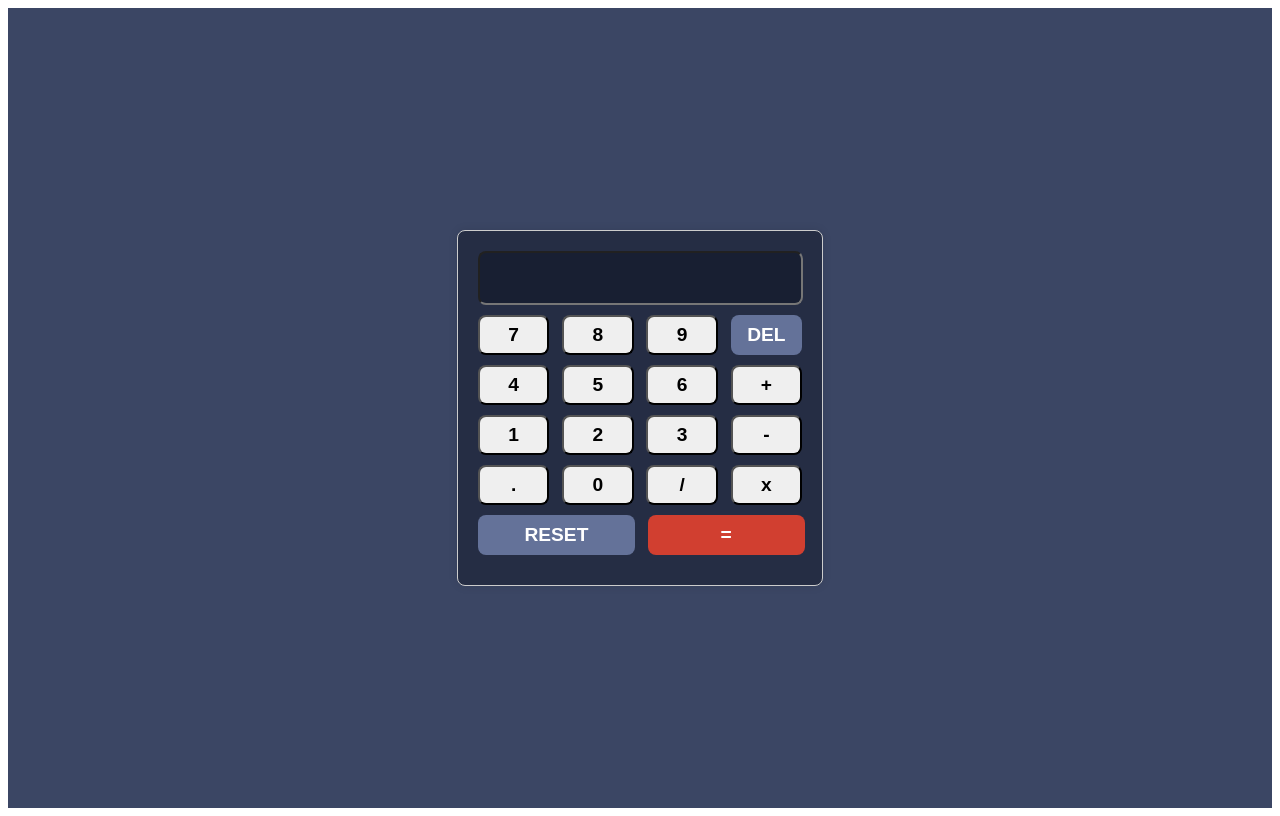
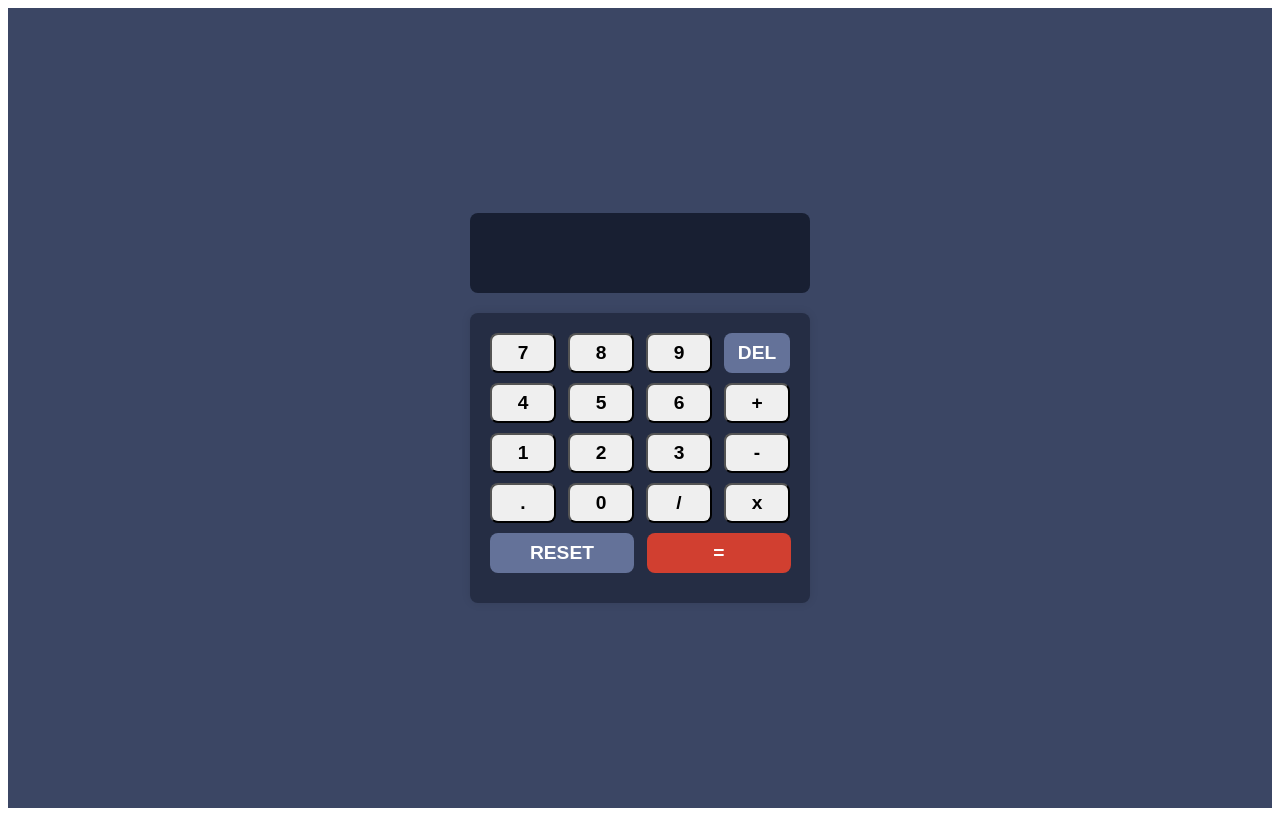
Before and after one commit to WahaajTauqir/Assign1_Calculator, an Angular app: page / in a window 1280 px wide. Built offline with nearby package versions, Linux system fonts and the light colour scheme.

Commit message:
UI display separated and padding update.

```diff
--- a/src/app/app.component.css
+++ b/src/app/app.component.css
@@ -7,41 +7,47 @@ html, body {
 .body {
   background-color: #3B4664;
   display: flex;
+  flex-direction: column;
   justify-content: center;
   align-items: center;
   min-height: 100vh;
 }
 
+.display {
+  width: 320px;
+  text-align: right;
+  margin-bottom: 20px;
+  margin-right: 20px;
+}
+
+.display input {
+  width: 100%;
+  height: 60px;
+  font-size: 2rem;
+  padding: 10px;
+  color: white;
+  border-radius: 8px;
+  border: none;
+  background-color: #181F32;
+}
+
 .container {
-  max-width: 400px;
-  margin: 100px auto;
+  max-width: 300px;
+  width: 100%;
   padding: 20px;
-  border: 1px solid #ccc;
   border-radius: 8px;
   box-shadow: 0 0 10px rgba(0, 0, 0, 0.1);
   background-color: #252D44;
 }
 
-.display input {
-  width: 96%;
-  height: 40px;
-  text-align: right;
-  margin-bottom: 10px;
-  font-size: 1.5rem;
-  padding: 5px;
-  color: white;
-  border-radius: 8px;
-
-  background-color: #181F32;
-}
-
 .buttons .row {
   display: flex;
   justify-content: space-between;
+  gap: 1px;
 }
 
 .buttons .bottomRow {
-  width: 220%;
+  width: 218%;
   display: flex;
   gap: 13px;
 }
--- a/src/app/app.component.html
+++ b/src/app/app.component.html
@@ -1,10 +1,10 @@
 <div class="body">
+  <div class="display">
+    <form [formGroup]="inputStr">
+      <input type="text" formControlName="display" readonly>
+    </form>
+  </div>
   <div class="container">
-    <div class="display">
-      <form [formGroup]="inputStr">
-        <input type="text" formControlName="display" readonly>
-      </form>
-    </div>
     <div class="buttons">
       <div class="row">
         <button (click)="buttonClick($event)" class="btn">7</button>
```
Also changed, not shown: 1 other file (tests, documents, lock files or other folders).
